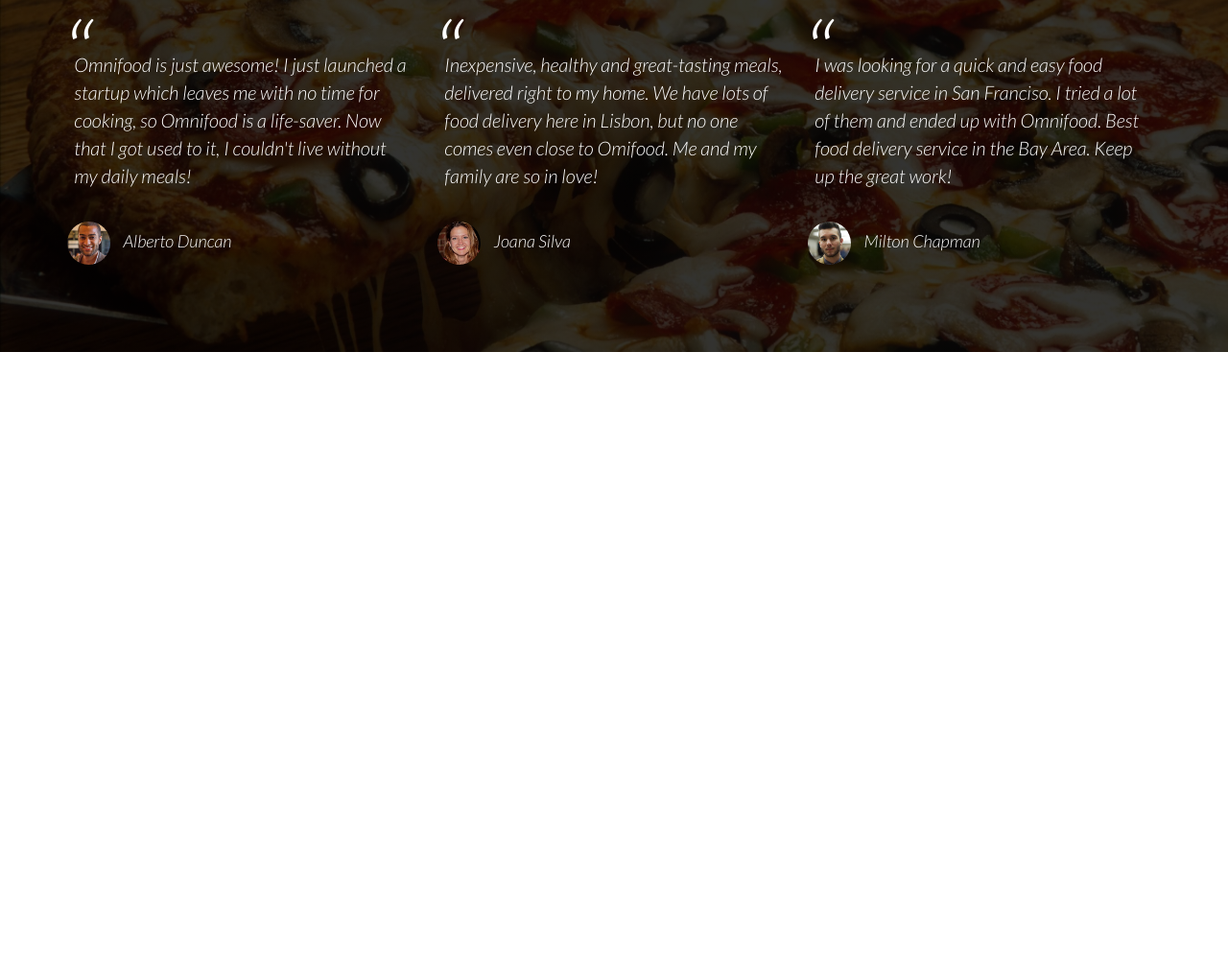
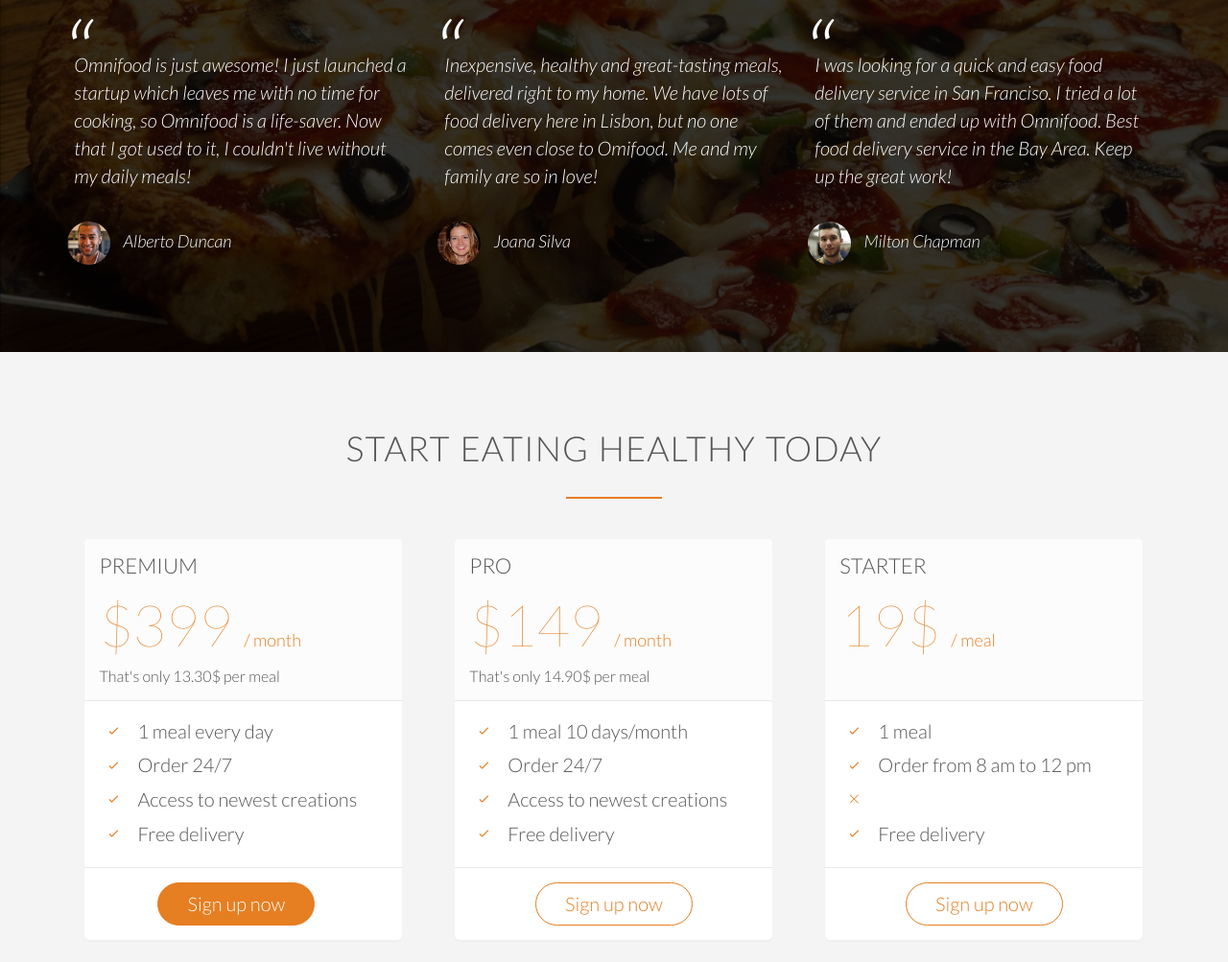
Before and after one commit to vskema/second-project, a plain HTML site: page index.html in a window 1280 px wide. Shown: the part 3554-4557 px from the top of the page at 96% size. Before the commit the page ends 3921 px from the top, so only its background shows below. Drawn offline with nearby package versions, Linux system fonts and the light colour scheme; files whose address does not match are found by name.

Commit message:
add plan prices section

```diff
--- a/index.html
+++ b/index.html
@@ -255,6 +255,74 @@
         </div>
     </section>
 
+    <section class="section-plans">
+        <div class="row">
+            <h2>Start eating healthy today</h2>
+        </div>
+        <div class="row">
+            <div class="col span-1-of-3">
+                <div class="plan-box">
+                    <div>
+                        <h3>Premium</h3>
+                        <p class="plan-price">$399 <span>/ month</span></p>
+                        <p class="plan-price-meal">That's only 13.30$ per meal</p>
+                    </div>
+                    <div>
+                        <ul>
+                            <li><i class="ion-ios-checkmark-empty icon-small"></i>1 meal every day</li>
+                            <li><i class="ion-ios-checkmark-empty icon-small"></i>Order 24/7</li>
+                            <li><i class="ion-ios-checkmark-empty icon-small"></i>Access to newest creations</li>
+                            <li><i class="ion-ios-checkmark-empty icon-small"></i>Free delivery</li>
+                        </ul>
+                    </div>
+                    <div>
+                        <a href="#" class="btn btn-full">Sign up now</a>
+                    </div>
+                </div>
+            </div>
+            <div class="col span-1-of-3">
+                <div class="plan-box">
+                    <div>
+                        <h3>Pro</h3>
+                        <p class="plan-price">$149 <span>/ month</span></p>
+                        <p class="plan-price-meal">That's only 14.90$ per meal</p>
+                    </div>
+                    <div>
+                        <ul>
+                            <li><i class="ion-ios-checkmark-empty icon-small"></i>1 meal 10 days/month</li>
+                            <li><i class="ion-ios-checkmark-empty icon-small"></i>Order 24/7</li>
+                            <li><i class="ion-ios-checkmark-empty icon-small"></i>Access to newest creations</li>
+                            <li><i class="ion-ios-checkmark-empty icon-small"></i>Free delivery</li>
+                        </ul>
+                    </div>
+                    <div>
+                        <a href="#" class="btn btn-ghost">Sign up now</a>
+                    </div>
+                </div>
+            </div>
+            <div class="col span-1-of-3">
+                <div class="plan-box">
+                    <div>
+                        <h3>Starter</h3>
+                        <p class="plan-price">19$ <span>/ meal</span></p>
+                        <p class="plan-price-meal">&nbsp;</p>
+                    </div>
+                    <div>
+                        <ul>
+                            <li><i class="ion-ios-checkmark-empty icon-small"></i>1 meal</li>
+                            <li><i class="ion-ios-checkmark-empty icon-small"></i>Order from 8 am to 12 pm</li>
+                            <li><i class="ion-ios-close-empty icon-small"></i></li>
+                            <li><i class="ion-ios-checkmark-empty icon-small"></i>Free delivery</li>
+                        </ul>
+                    </div>
+                    <div>
+                        <a href="#" class="btn btn-ghost">Sign up now</a>
+                    </div>
+                </div>
+            </div>
+        </div>
+    </section>
+
 </body>
 
 </html>
--- a/resources/css/style.css
+++ b/resources/css/style.css
@@ -390,3 +390,59 @@ cite img {
     margin-right: 10px;
     vertical-align: middle ;
 }
+
+/* -------------------------- */
+/* SIGN UP */
+/* -------------------------- */
+
+.section-plans {
+    background-color: #f4f4f4;
+}
+
+.plan-box {
+    background-color: #fff;
+    border-radius: 5px;
+    width: 90%;
+    margin-left: 5%;
+    box-shadow: 0 2px 2px #efefef;
+}
+
+.plan-box div {
+    padding: 15px;
+    border-bottom: 1px solid #e8e8e8;
+}
+
+.plan-box div:first-child {
+    background-color: #fcfcfc;
+    border-top-left-radius: 5px;
+    border-top-right-radius: 5px;
+}
+
+.plan-box div:last-child {
+    text-align: center;
+    border-bottom: none;
+}
+
+.plan-price {
+    font-size: 300%;
+    margin-bottom: 10px;
+    font-weight: 100;
+    color: #e67e22;
+}
+
+.plan-price span {
+    font-size: 30%;
+    font-weight: 300;
+}
+
+.plan-price-meal {
+    font-size: 80%;
+}
+
+.plan-box ul {
+    list-style: none;
+}
+
+.plan-box ul li {
+    padding: 5px 0;
+}
```
